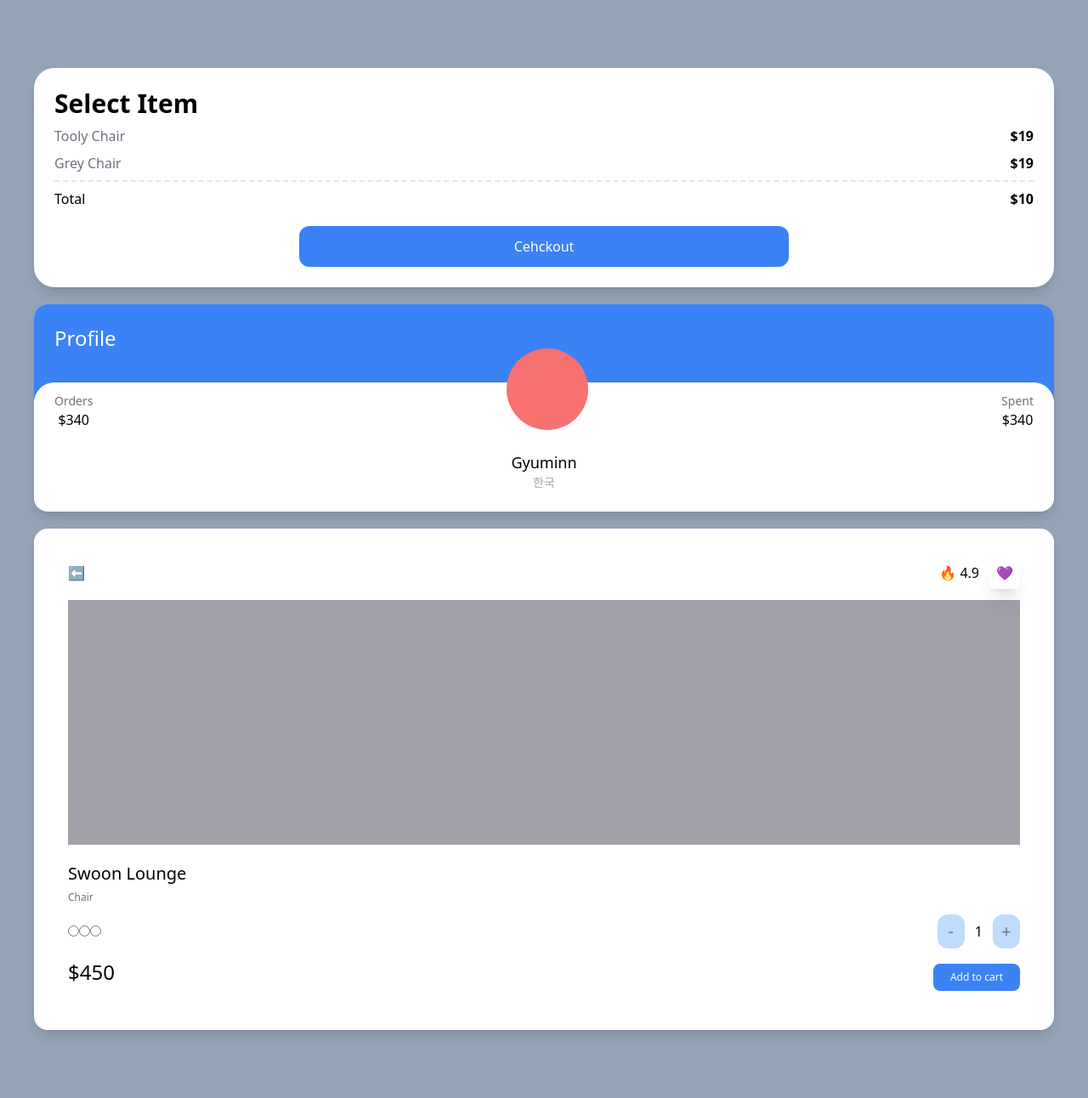
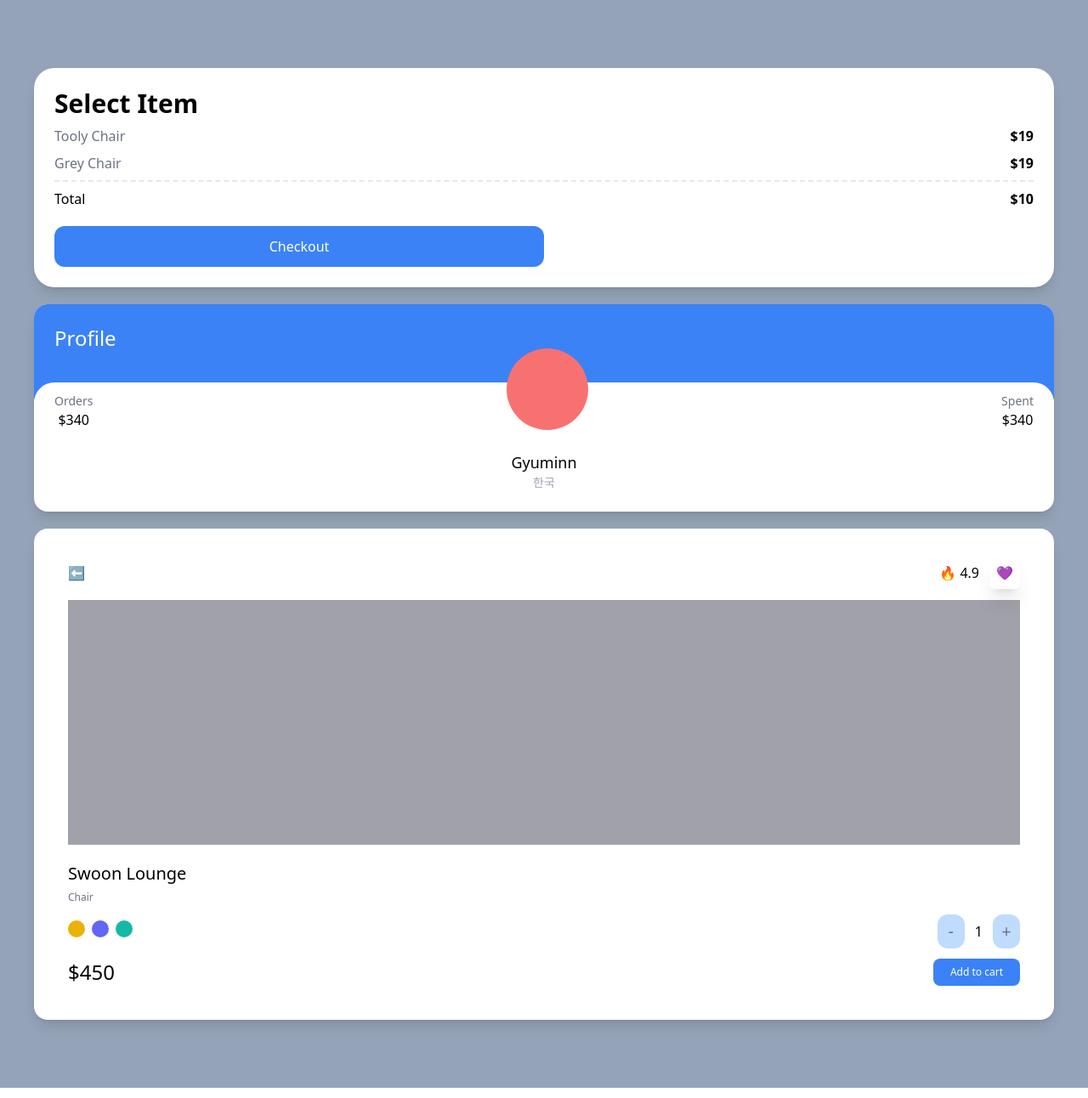
Before and after one commit to Gyuminn/practice-nextjs, a Next.js app: page / in a window 1280 px wide. Shown: the whole page at 85% size. Built offline with nearby package versions, Linux system fonts and the light colour scheme.

Commit message:
yarn add @types/source-map & practice modifier of tailwindcss

```diff
--- a/package.json
+++ b/package.json
@@ -9,6 +9,7 @@
     "lint": "next lint"
   },
   "dependencies": {
+    "@types/source-map": "^0.5.7",
     "autoprefixer": "^10.4.7",
     "next": "12.1.6",
     "postcss": "^8.4.14",
--- a/pages/index.tsx
+++ b/pages/index.tsx
@@ -17,9 +17,9 @@ const Home: NextPage = () => {
           <span>Total</span>
           <span className="font-semibold">$10</span>
         </div>
-        <div className="mt-5 bg-blue-500 text-white p-3 text-center rounded-xl w-2/4 mx-auto">
-          Cehckout
-        </div>
+        <button className="mt-5 bg-blue-500 text-white p-3 text-center rounded-xl w-2/4 mx-auto hover:bg-teal-500 hover:text-black active:bg-yellow-500 focus:bg-red-500">
+          Checkout
+        </button>
       </div>
       <div className="bg-white overflow-hidden rounded-2xl shadow-lg">
         <div className="bg-blue-500 p-6 pb-14">
@@ -56,10 +56,10 @@ const Home: NextPage = () => {
           <span className="font-medium mb-1.5 text-xl">Swoon Lounge</span>
           <span className="text-xs text-gray-500">Chair</span>
           <div className="mt-3 mb-3 flex justify-between items-center">
-            <div>
-              <input type="radio" />
-              <input type="radio" />
-              <input type="radio" />
+            <div className="space-x-2">
+              <button className="w-5 h-5 rounded-full bg-yellow-500" />
+              <button className="w-5 h-5 rounded-full bg-indigo-500" />
+              <button className="w-5 h-5 rounded-full bg-teal-500" />
             </div>
             <div className="flex items-center space-x-3">
               <button className="p-1.5 rounded-xl bg-blue-200 flex justify-center items-center aspect-square w-8 font-medium text-xl text-gray-500">
@@ -72,7 +72,7 @@ const Home: NextPage = () => {
             </div>
           </div>
           <div className="flex justify-between items-center">
-            <span className="font-medium text-2xl mb-3">$450</span>
+            <span className="font-medium text-2xl">$450</span>
             <button className="bg-blue-500 py-2 px-5 text-center text-xs text-white rounded-lg">
               Add to cart
             </button>
```
Also changed, not shown: 1 other file (tests, documents, lock files or other folders).
